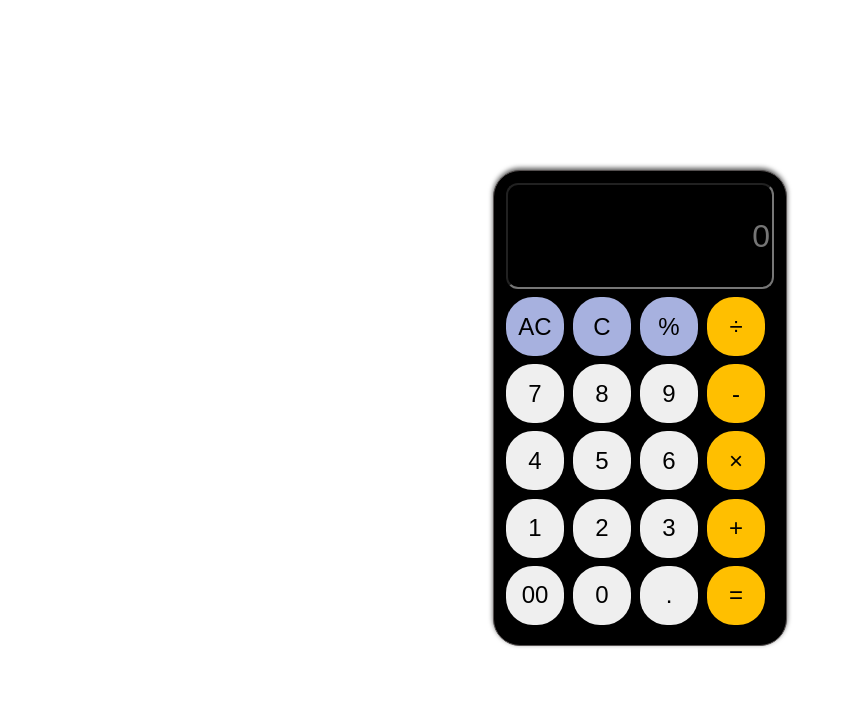
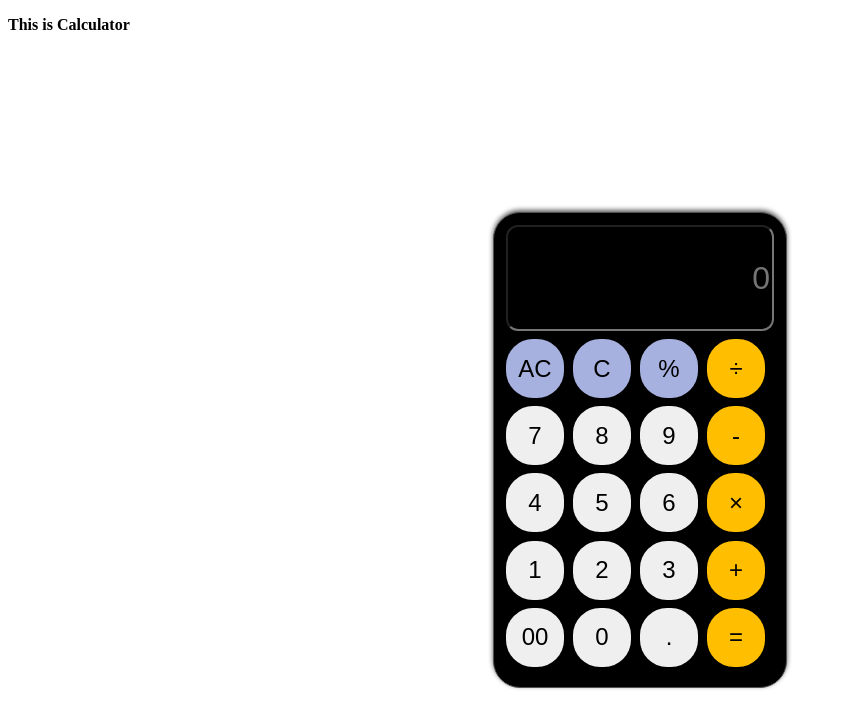
Before and after one commit to Bhanu1702/calculator.github.io, a plain HTML site: page index.html in a window 1280 px wide. Shown: the whole page, without its empty margins (0-846 px from the left). Drawn offline with Linux system fonts and the light colour scheme.

Commit message:
Second Commit

```diff
--- a/index.html
+++ b/index.html
@@ -8,6 +8,7 @@
         <title>Calculator</title>
     </head>
     <body>
+        <p><b>This is Calculator</b></p>
         <div class="container">
             <div class="calculator">
                 <input type="text" placeholder="0" id="screen">
```
